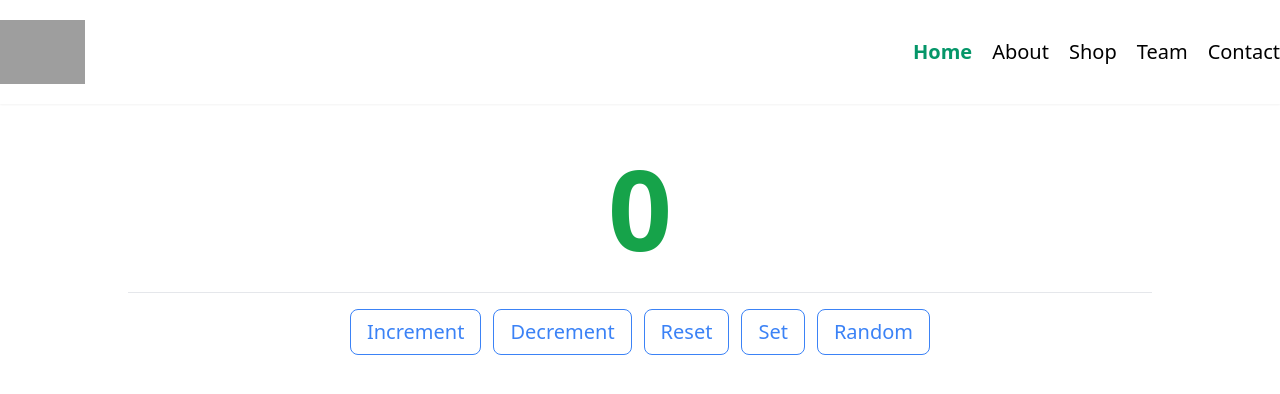
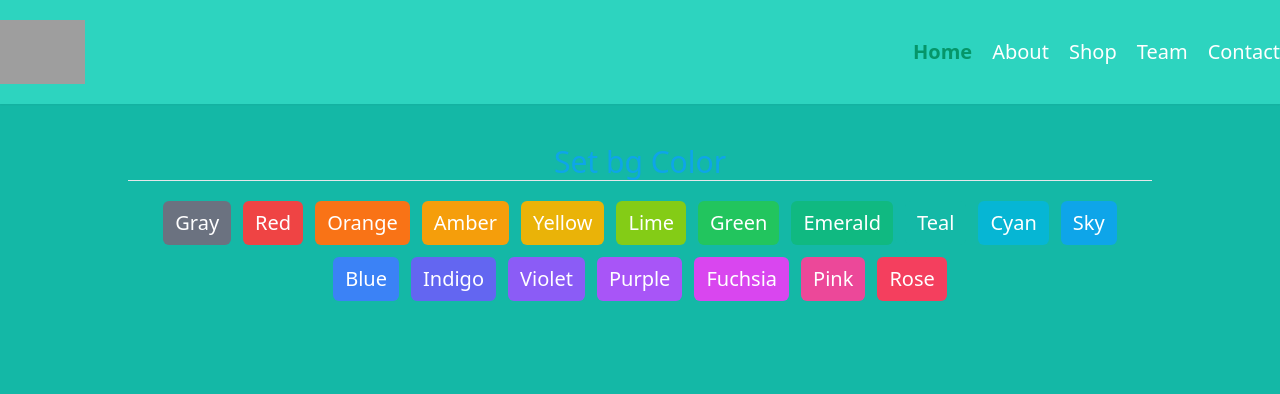
Before and after one commit to topujss/practice-entry, a React (Create React App) app: page / in a window 1280 px wide. Shown: the top 394 px of the page. Built offline with nearby package versions, Linux system fonts and the light colour scheme; grey boxes are pictures that could not be loaded.

Commit message:
project ongoing

```diff
--- a/src/components/Header/Header.jsx
+++ b/src/components/Header/Header.jsx
@@ -5,7 +5,7 @@ const LogoUrl = `https://blog.wildix.com/wp-content/uploads/2020/06/react-logo.j
 function Header() {
   return (
     <>
-      <section className="mb-5 shadow-sm">
+      <section className="shadow-sm bg-teal-400  text-white">
         <header className="max-w-screen-xl mx-auto flex justify-between items-center py-5">
           <Link to="/" className="logo">
             <img className="w-full h-16 object-cover" src={LogoUrl} alt="" />
--- /dev/null
+++ b/src/components/bgColor/Color.jsx
@@ -0,0 +1,124 @@
+import React from 'react';
+import { useDispatch } from 'react-redux';
+
+const Color = () => {
+  const dispatch = useDispatch();
+  return (
+    <>
+      <h1 className="text-3xl mt-10 text-sky-500">Set bg Color</h1>
+      <hr />
+      <div className="btn-group my-5 flex gap-3 justify-center flex-wrap">
+        <button
+          className="text-xl bg-gray-500 rounded-md px-3 py-2 text-white"
+          onClick={() => dispatch({ type: 'GRAY' })}
+        >
+          Gray
+        </button>
+        <button
+          className="text-xl bg-red-500 rounded-md px-3 py-2 text-white"
+          onClick={() => dispatch({ type: 'RED' })}
+        >
+          Red
+        </button>
+        <button
+          className="text-xl bg-orange-500 rounded-md px-3 py-2 text-white capitalize"
+          onClick={() => dispatch({ type: 'ORANGE' })}
+        >
+          orange
+        </button>
+        <button
+          className="text-xl bg-amber-500 rounded-md px-3 py-2 text-white capitalize"
+          onClick={() => dispatch({ type: 'AMBER' })}
+        >
+          amber
+        </button>
+        <button
+          className="text-xl bg-yellow-500 rounded-md px-3 py-2 text-white capitalize"
+          onClick={() => dispatch({ type: 'YELLOW' })}
+        >
+          yellow
+        </button>
+        <button
+          className="text-xl bg-lime-500 rounded-md px-3 py-2 text-white capitalize"
+          onClick={() => dispatch({ type: 'LIME' })}
+        >
+          lime
+        </button>
+        <button
+          className="text-xl bg-green-500 rounded-md px-3 py-2 text-white capitalize"
+          onClick={() => dispatch({ type: 'GREEN' })}
+        >
+          green
+        </button>
+        <button
+          className="text-xl bg-emerald-500 rounded-md px-3 py-2 text-white capitalize"
+          onClick={() => dispatch({ type: 'EMERALD' })}
+        >
+          emerald
+        </button>
+        <button
+          className="text-xl bg-teal-500 rounded-md px-3 py-2 text-white capitalize"
+          onClick={() => dispatch({ type: 'TEAL' })}
+        >
+          teal
+        </button>
+        <button
+          className="text-xl bg-cyan-500 rounded-md px-3 py-2 text-white capitalize"
+          onClick={() => dispatch({ type: 'CYAN' })}
+        >
+          cyan
+        </button>
+        <button
+          className="text-xl bg-sky-500 rounded-md px-3 py-2 text-white capitalize"
+          onClick={() => dispatch({ type: 'SKY' })}
+        >
+          sky
+        </button>
+        <button
+          className="text-xl bg-blue-500 rounded-md px-3 py-2 text-white capitalize"
+          onClick={() => dispatch({ type: 'BLUE' })}
+        >
+          blue
+        </button>
+        <button
+          className="text-xl bg-indigo-500 rounded-md px-3 py-2 text-white capitalize"
+          onClick={() => dispatch({ type: 'INDIGO' })}
+        >
+          indigo
+        </button>
+        <button
+          className="text-xl bg-violet-500 rounded-md px-3 py-2 text-white capitalize"
+          onClick={() => dispatch({ type: 'VIOLET' })}
+        >
+          violet
+        </button>
+        <button
+          className="text-xl bg-purple-500 rounded-md px-3 py-2 text-white capitalize"
+          onClick={() => dispatch({ type: 'PURPLE' })}
+        >
+          purple
+        </button>
+        <button
+          className="text-xl bg-fuchsia-500 rounded-md px-3 py-2 text-white capitalize"
+          onClick={() => dispatch({ type: 'FUCHSIA' })}
+        >
+          fuchsia
+        </button>
+        <button
+          className="text-xl bg-pink-500 rounded-md px-3 py-2 text-white capitalize"
+          onClick={() => dispatch({ type: 'PINK' })}
+        >
+          pink
+        </button>
+        <button
+          className="text-xl bg-rose-500 rounded-md px-3 py-2 text-white capitalize"
+          onClick={() => dispatch({ type: 'ROSE' })}
+        >
+          rose
+        </button>
+      </div>
+    </>
+  );
+};
+
+export default Color;
--- a/src/components/counter/Counter.jsx
+++ b/src/components/counter/Counter.jsx
@@ -9,6 +9,7 @@ const Counter = () => {
 
   return (
     <>
+      <h1 className="text-3xl text-sky-500">Counter</h1>
       <h1 className="text-green-600 text-[7rem] font-bold"> {counter} </h1>
       <hr />
       <div className="btn-group mt-4">
--- a/src/pages/Home/Home.jsx
+++ b/src/pages/Home/Home.jsx
@@ -1,14 +1,20 @@
 import React from 'react';
+import { useSelector } from 'react-redux';
+import Color from '../../components/bgColor/Color';
 import Counter from '../../components/counter/Counter';
 import Header from '../../components/Header/Header';
 
 export const Home = () => {
+  const color = useSelector((state) => state);
   return (
     <>
-      <Header />
-      <section className="max-w-screen-lg mx-auto">
-        <Counter />
-      </section>
+      <main className={`h-screen overflow-hidden ${color}`}>
+        <Header />
+        <section className="max-w-screen-lg mx-auto">
+          {/* <Counter /> */}
+          <Color />
+        </section>
+      </main>
     </>
   );
 };
--- /dev/null
+++ b/src/redux/actionTypes.js
@@ -0,0 +1,20 @@
+export const colorType = {
+  GRAY: 'GRAY',
+  RED: 'RED',
+  ORANGE: 'ORANGE',
+  AMBER: 'AMBER',
+  YELLOW: 'YELLOW',
+  LIME: 'LIME',
+  GREEN: 'GREEN',
+  EMERALD: 'EMERALD',
+  TEAL: 'TEAL',
+  CYAN: 'CYAN',
+  SKY: 'SKY',
+  BLUE: 'BLUE',
+  INDIGO: 'INDIGO',
+  VIOLET: 'VIOLET',
+  PURPLE: 'PURPLE',
+  FUCHSIA: 'FUCHSIA',
+  PINK: 'PINK',
+  ROSE: 'ROSE',
+};
--- /dev/null
+++ b/src/redux/colorReducer.js
@@ -0,0 +1,73 @@
+import { colorType } from './actionTypes';
+
+// create init state value
+const initValue = 'bg-teal-500';
+
+// Distructure all types from color type
+const {
+  GRAY,
+  RED,
+  ORANGE,
+  AMBER,
+  YELLOW,
+  LIME,
+  GREEN,
+  EMERALD,
+  TEAL,
+  CYAN,
+  SKY,
+  BLUE,
+  INDIGO,
+  VIOLET,
+  PURPLE,
+  FUCHSIA,
+  PINK,
+  ROSE,
+} = colorType;
+
+// reducer in redux
+const colorReducer = (state = initValue, { type, payload }) => {
+  switch (type) {
+    case GRAY:
+      return (state = 'bg-gray-500');
+    case RED:
+      return (state = 'bg-red-500');
+    case ORANGE:
+      return (state = 'bg-orange-500');
+    case AMBER:
+      return (state = 'bg-amber-500');
+    case YELLOW:
+      return (state = 'bg-yellow-500');
+    case LIME:
+      return (state = 'bg-lime-500');
+    case GREEN:
+      return (state = 'bg-green-500');
+    case EMERALD:
+      return (state = 'bg-emerald-500');
+    case TEAL:
+      return (state = 'bg-teal-500');
+    case CYAN:
+      return (state = 'bg-cyan-500');
+    case SKY:
+      return (state = 'bg-sky-500');
+    case BLUE:
+      return (state = 'bg-blue-500');
+    case INDIGO:
+      return (state = 'bg-indigo-500');
+    case VIOLET:
+      return (state = 'bg-violet-500');
+    case PURPLE:
+      return (state = 'bg-purple-500');
+    case FUCHSIA:
+      return (state = 'bg-fuchsia-500');
+    case PINK:
+      return (state = 'bg-pink-500');
+    case ROSE:
+      return (state = 'bg-rose-500');
+
+    default:
+      return state;
+  }
+};
+
+export default colorReducer;
--- a/src/redux/store.js
+++ b/src/redux/store.js
@@ -1,8 +1,9 @@
 import { legacy_createStore as createStore } from 'redux';
-import counterReducer from './counterReducer';
+import colorReducer from './colorReducer';
+// import counterReducer from './counterReducer';
 
 // create only store
-const store = createStore(counterReducer);
+const store = createStore(colorReducer);
 
 // export me
 export default store;
```
